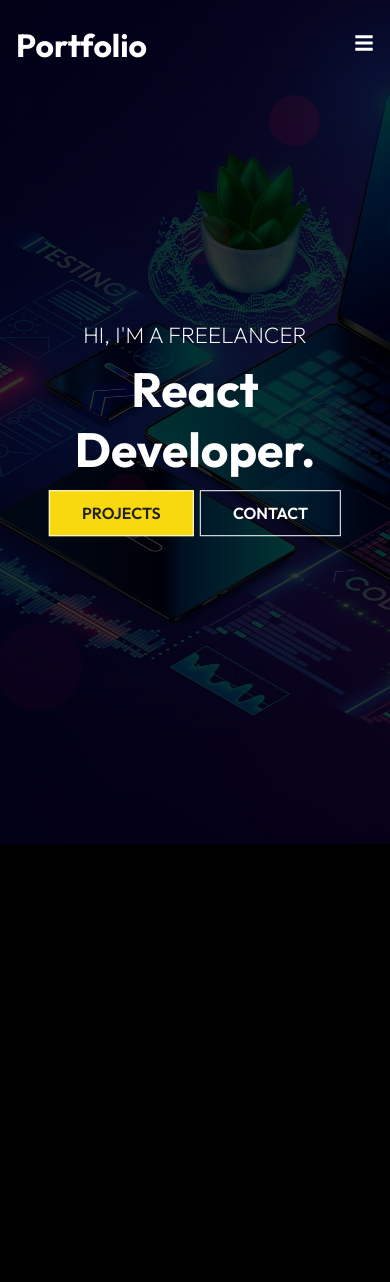
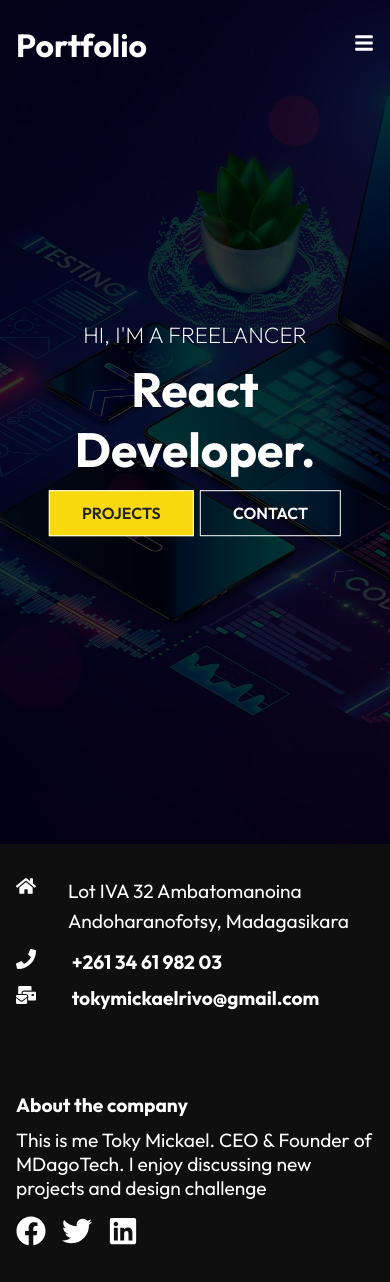
Before and after one commit to meiddiel/portfolio, a React (Create React App) app: page / in a window 390 px wide. Before the commit the page ends 848 px from the top, so only its background shows below. Built offline with nearby package versions, Linux system fonts and the light colour scheme.

Commit message:
Add footer
Make the footer responsive

```diff
--- /dev/null
+++ b/src/components/Footer.js
@@ -0,0 +1,43 @@
+import React from "react";
+import "./FooterStyles.css";
+import { FaFacebook, FaHome, FaLinkedin, FaMailBulk, FaPhone, FaTwitter } from "react-icons/fa";
+
+const Footer = () => {
+  return (
+    <div className="footer">
+      <div className="footer-container">
+        <div className="left">
+          <div className="location">
+            <FaHome size={20} style={{ color: "#fff", marginRight: "2rem" }} />
+            <div>
+              <p>Lot IVA 32 Ambatomanoina</p>
+              <p>Andoharanofotsy, Madagasikara</p>
+            </div>
+          </div>
+          <div className="phone">
+            <h4>
+              <FaPhone size={20} style={{ color: "#fff", marginRight: "2rem" }} /> +261 34 61 982 03
+            </h4>
+          </div>
+          <div className="email">
+            <h4>
+              <FaMailBulk size={20} style={{ color: "#fff", marginRight: "2rem" }} /> tokymickaelrivo@gmail.com
+            </h4>
+          </div>
+
+        </div>
+        <div className="right">
+          <h4>About the company</h4>
+          <p>This is me Toky Mickael. CEO & Founder of MDagoTech. I enjoy discussing new projects and design challenge</p>
+          <div className="social">
+            <FaFacebook size={30} style={{ color: "#fff", marginRight: "1rem" }} />
+            <FaTwitter size={30} style={{ color: "#fff", marginRight: "1rem" }} />
+            <FaLinkedin size={30} style={{ color: "#fff", marginRight: "1rem" }} />
+          </div>
+        </div>
+      </div>
+    </div>
+  )
+}
+
+export default Footer;
--- /dev/null
+++ b/src/components/FooterStyles.css
@@ -0,0 +1,57 @@
+.footer{
+  width: 100%;
+  padding: 1rem 0;
+  background-color: rgba(19, 19, 19, 0.8);
+}
+
+.footer-container{
+  max-width: 1140px;
+  margin: auto;
+  display: grid;
+  grid-template-columns: repeat(2, 1fr);
+  grid-gap: 40px;
+}
+
+.left{
+  height: 100%;
+  max-width: 100%;
+  display: flex;
+  flex-direction: column;
+  padding: 1rem;
+}
+
+.location {
+  display: flex;
+  margin-bottom: 0.8rem;
+}
+
+.location p{
+  line-height: 30px;
+}
+
+.right{
+  height: 100%;
+  max-width: 100%;
+  display: flex;
+  flex-direction: column;
+  padding: 1rem;
+}
+
+.social{
+  margin-top: 1rem;
+}
+
+h4 {
+font-size: 1.2rem;
+padding-bottom: 0.7rem;
+}
+
+p {
+  font-size: 1.2rem;
+}
+
+@media screen and (max-width: 640px) {
+  .footer-container {
+    grid-template-columns: 1fr;
+  }
+}
--- a/src/routes/Home.js
+++ b/src/routes/Home.js
@@ -1,12 +1,14 @@
 import React from "react";
 import Navbar from "../components/Navbar";
 import HeroImg from "../components/HeroImg"
+import Footer from "../components/Footer";
 
 const Home = () => {
   return (
     <div>
       <Navbar />
       <HeroImg />
+      <Footer />
     </div>
   );
 }
```
